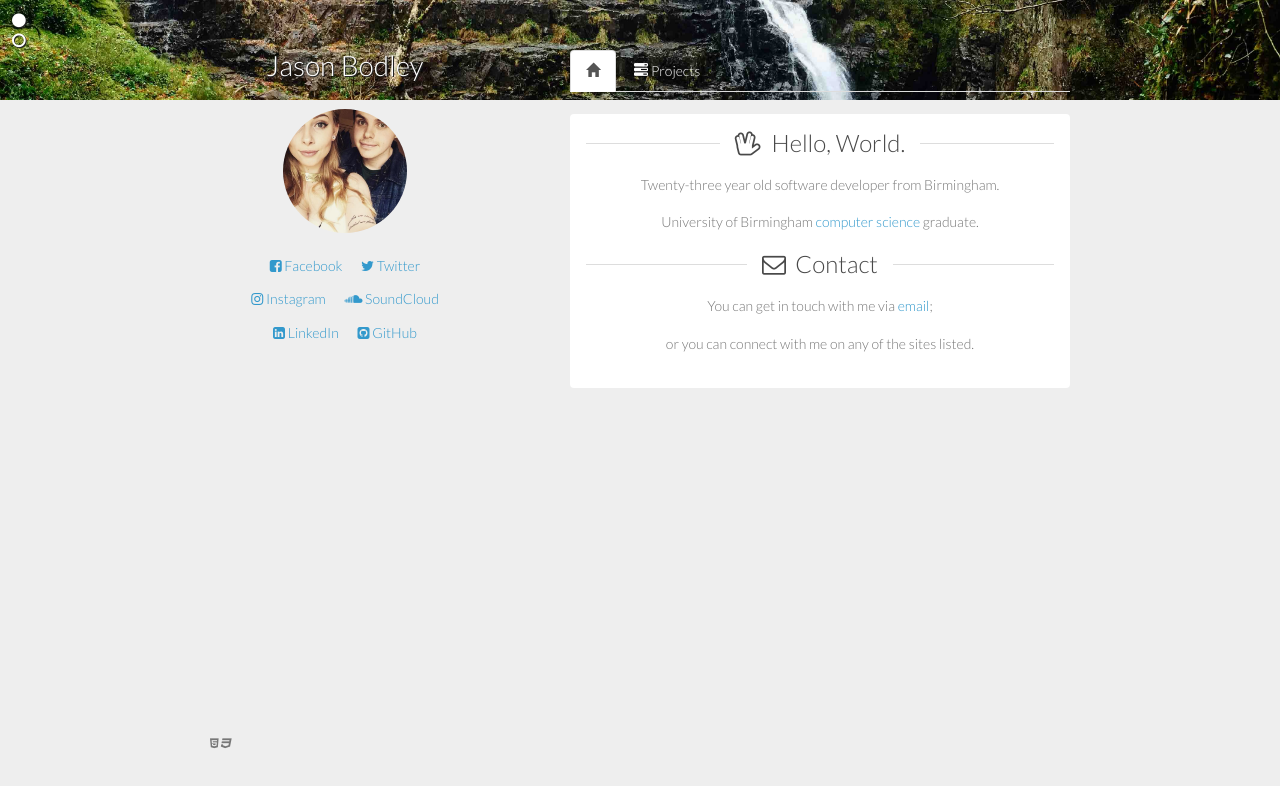
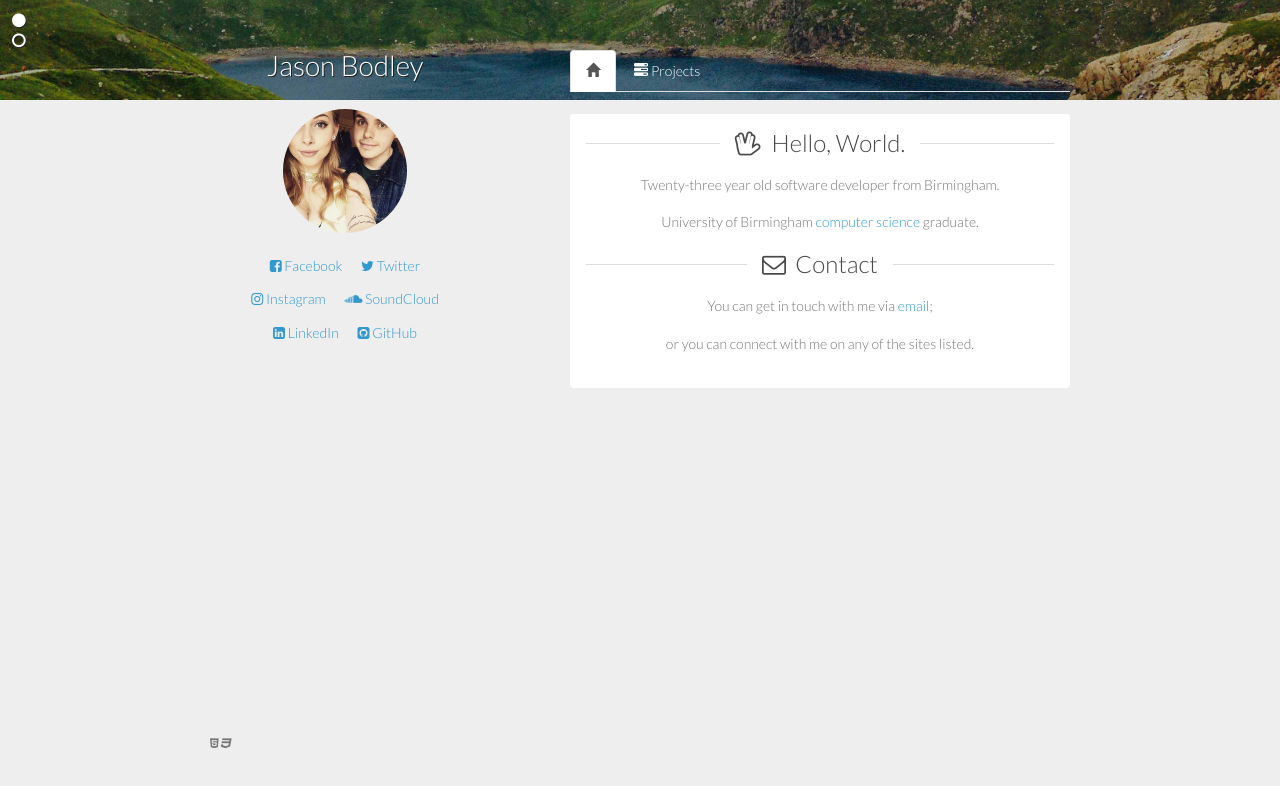
Before and after one commit to JasonBodley/JasonBodley.github.io, a plain HTML site: page index.html in a window 1280 px wide. Drawn offline with nearby package versions, Linux system fonts and the light colour scheme.

Commit message:
img-changer transition and styling

```diff
--- a/index.html
+++ b/index.html
@@ -20,7 +20,7 @@
     <link rel="apple-touch-icon" sizes="120x120" href="img/touch-icon-iphone-retina.png">
     <link rel="apple-touch-icon" sizes="152x152" href="img/touch-icon-ipad-retina.png">
   </head>
-  <body class='waterfall'>
+  <body class='snowdon'>
   	<div class="img-changer-container fade-in">
   		<i class="img-changer fa fa-circle" id="snowdon"></i>
   		<i class="img-changer fa fa-circle-o" id="waterfall"></i>
```
